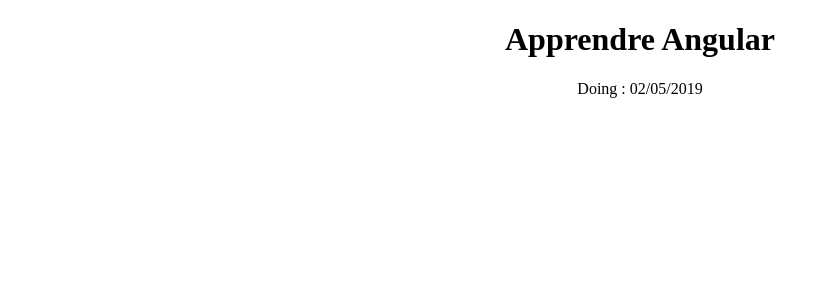
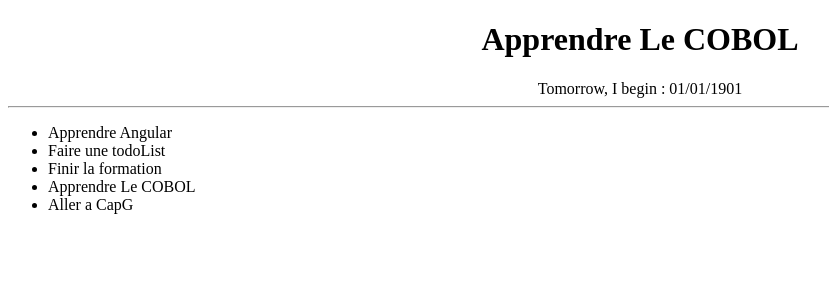
Before and after one commit to RomainBon/todoAngular, an Angular app: page / in a window 1280 px wide. Shown: the top 300 px of the page, without its empty margins (0-829 px from the left). Built offline with nearby package versions, Linux system fonts and the light colour scheme.

Commit message:
separation en deuux compnent

```diff
--- a/src/app/app.component.html
+++ b/src/app/app.component.html
@@ -1,9 +1,3 @@
 <!--The content below is only a placeholder and can be replaced.-->
-<div style="text-align:center">
-  <h1>
-    {{ task.name }}
-  </h1>
-  <div>
-    {{task.status}} : {{task.deadLine | date:"dd/MM/yyyy"}}
-  </div>
-</div>
+<app-detail [task]="currentTask" ></app-detail>
+<app-nav-list [taskList]="tasks" ></app-nav-list>
--- a/src/app/app.component.ts
+++ b/src/app/app.component.ts
@@ -7,9 +7,32 @@ import { Task, TaskStatus } from './task';
   styleUrls: ['./app.component.scss']
 })
 export class AppComponent {
-  task : Task = {
-    name: "Apprendre Angular",
-    status: TaskStatus.Doing,
-    deadLine:new Date ('2019-05-02')
-  };
+  tasks: Array<Task> = [
+    {
+      name: "Apprendre Angular",
+      status: TaskStatus.Doing,
+      deadLine: new Date('2019-05-03')
+    },
+    {
+      name: "Faire une todoList",
+      status: TaskStatus.Todo,
+      deadLine: new Date('2019-04-29')
+    },
+    {
+      name: "Finir la formation",
+      status: TaskStatus.Doing,
+      deadLine: new Date('2019-05-30')
+    },
+    {
+      name: "Apprendre Le COBOL",
+      status: TaskStatus.Todo,
+      deadLine: new Date('1901-01-01')
+    },
+    {
+      name: "Aller a CapG",
+      status: TaskStatus.Todo,
+      deadLine: new Date('2019-06-04')
+    }
+  ];
+  currentTask = this.tasks[3];
 }
--- a/src/app/app.module.ts
+++ b/src/app/app.module.ts
@@ -2,10 +2,14 @@ import { BrowserModule } from '@angular/platform-browser';
 import { NgModule } from '@angular/core';
 
 import { AppComponent } from './app.component';
+import { NavListComponent } from './nav-list/nav-list.component';
+import { DetailComponent } from './detail/detail.component';
 
 @NgModule({
   declarations: [
-    AppComponent
+    AppComponent,
+    NavListComponent,
+    DetailComponent
   ],
   imports: [
     BrowserModule
--- /dev/null
+++ b/src/app/detail/detail.component.html
@@ -0,0 +1,8 @@
+<div style="text-align:center">
+  <h1>
+    {{ task.name }}
+  </h1>
+  <div>
+    {{task.status}} : {{task.deadLine | date:"dd/MM/yyyy"}}
+  </div><hr/>
+</div>
--- /dev/null
+++ b/src/app/detail/detail.component.ts
@@ -0,0 +1,18 @@
+import { Component, OnInit, Input } from '@angular/core';
+import { Task } from '../task';
+
+@Component({
+  selector: 'app-detail',
+  templateUrl: './detail.component.html',
+  styleUrls: ['./detail.component.scss']
+})
+export class DetailComponent implements OnInit {
+
+  @Input() task : Task;
+
+  constructor() { }
+
+  ngOnInit() {
+  }
+
+}
--- /dev/null
+++ b/src/app/nav-list/nav-list.component.html
@@ -0,0 +1,3 @@
+<ul style="text-align:justify">
+  <li *ngFor="let task of taskList"> {{ task.name }}</li>
+</ul>
--- /dev/null
+++ b/src/app/nav-list/nav-list.component.ts
@@ -0,0 +1,18 @@
+import { Component, OnInit, Input } from '@angular/core';
+import { Task } from '../task';
+
+@Component({
+  selector: 'app-nav-list',
+  templateUrl: './nav-list.component.html',
+  styleUrls: ['./nav-list.component.scss']
+})
+export class NavListComponent implements OnInit {
+
+  @Input() taskList: Array<Task>;
+
+  constructor() { }
+
+  ngOnInit() {
+  }
+
+}
```
Also changed, not shown: src/app/detail/detail.component.scss (added), src/app/nav-list/nav-list.component.scss (added), 2 other files (tests, documents, lock files or other folders).
